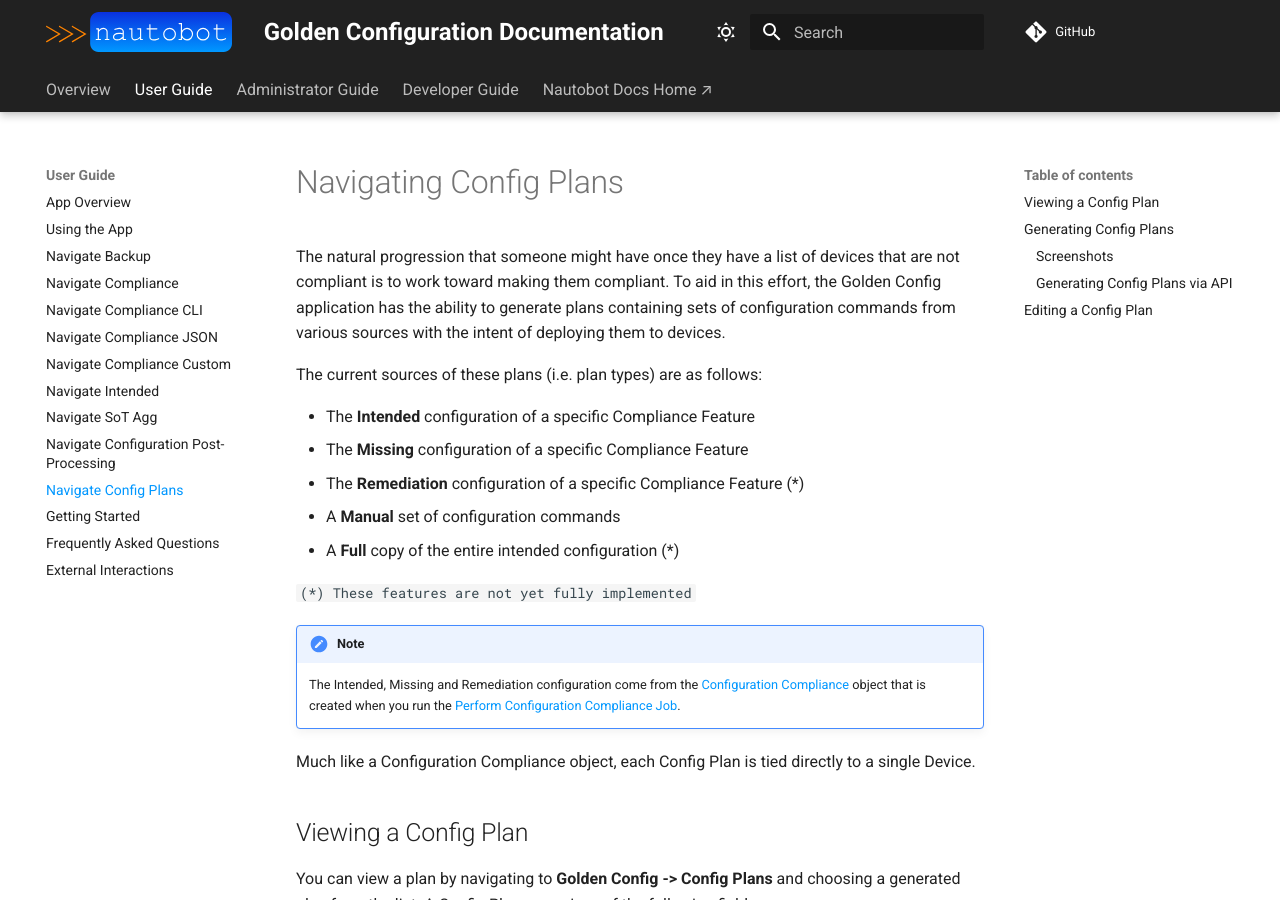
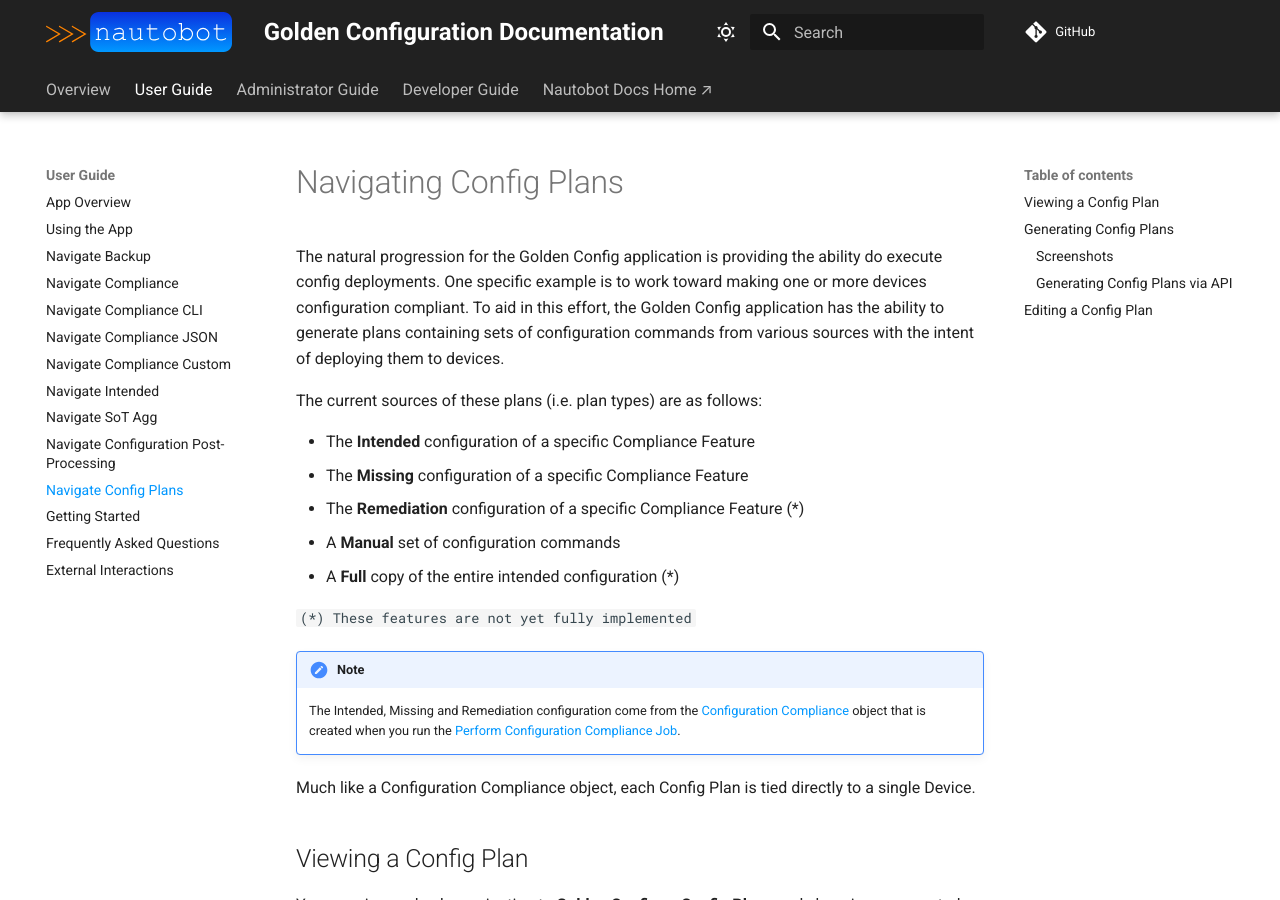
Before and after one commit to nautobot/nautobot-app-golden-config, an MkDocs documentation site: the page built from docs/user/app_feature_config_plans.md, in a window 1280 px wide and 900 px high. Built offline with MkDocs 1.6.1 and Material for MkDocs 9.7.7, drawn with Linux system fonts in a browser that asks for light colours; comment, search, counter and statistics services are not loaded.

Commit message:
Updates from PR feedback

```diff
--- a/docs/user/app_feature_config_plans.md
+++ b/docs/user/app_feature_config_plans.md
@@ -1,6 +1,6 @@
 # Navigating Config Plans
 
-The natural progression that someone might have once they have a list of devices that are not compliant is to work toward making them compliant. To aid in this effort, the Golden Config application has the ability to generate plans containing sets of configuration commands from various sources with the intent of deploying them to devices.
+The natural progression for the Golden Config application is providing the ability do execute config deployments. One specific example is to work toward making one or more devices configuration compliant. To aid in this effort, the Golden Config application has the ability to generate plans containing sets of configuration commands from various sources with the intent of deploying them to devices.
 
 The current sources of these plans (i.e. plan types) are as follows:
 
```
